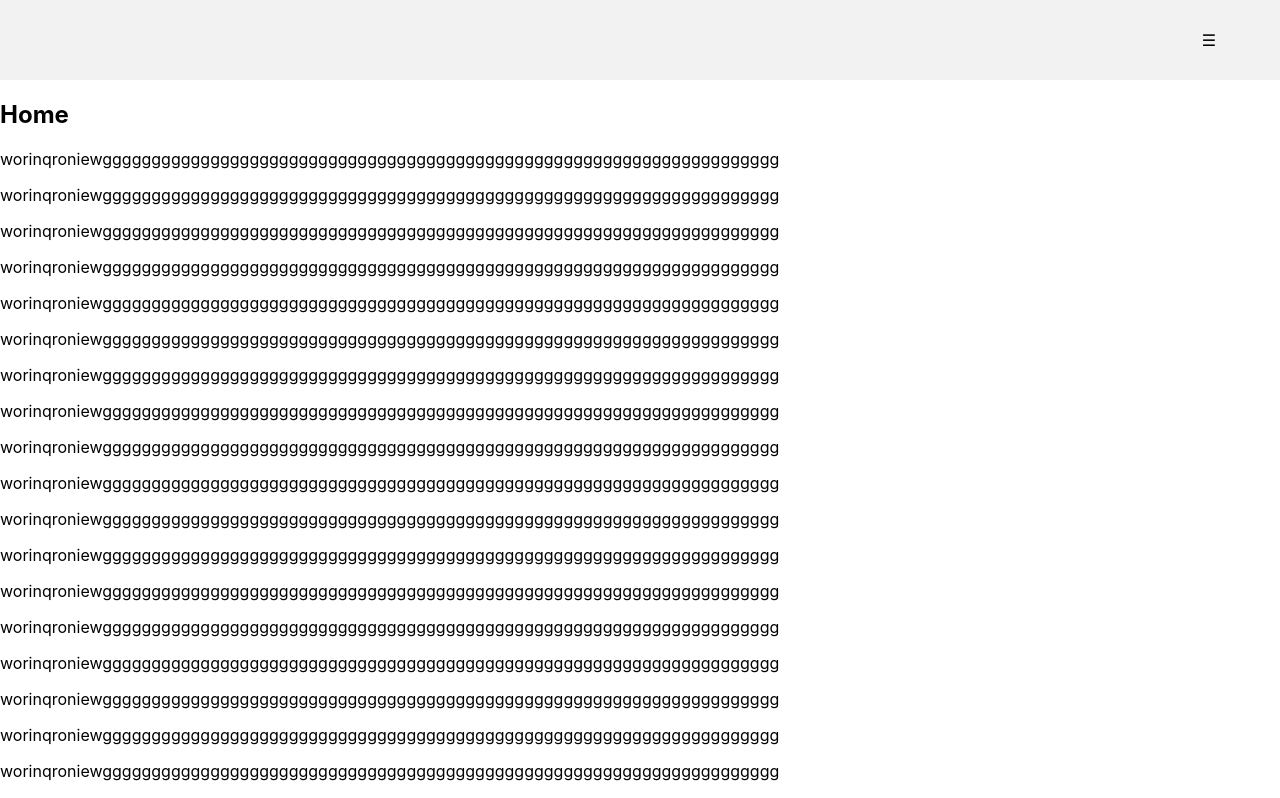
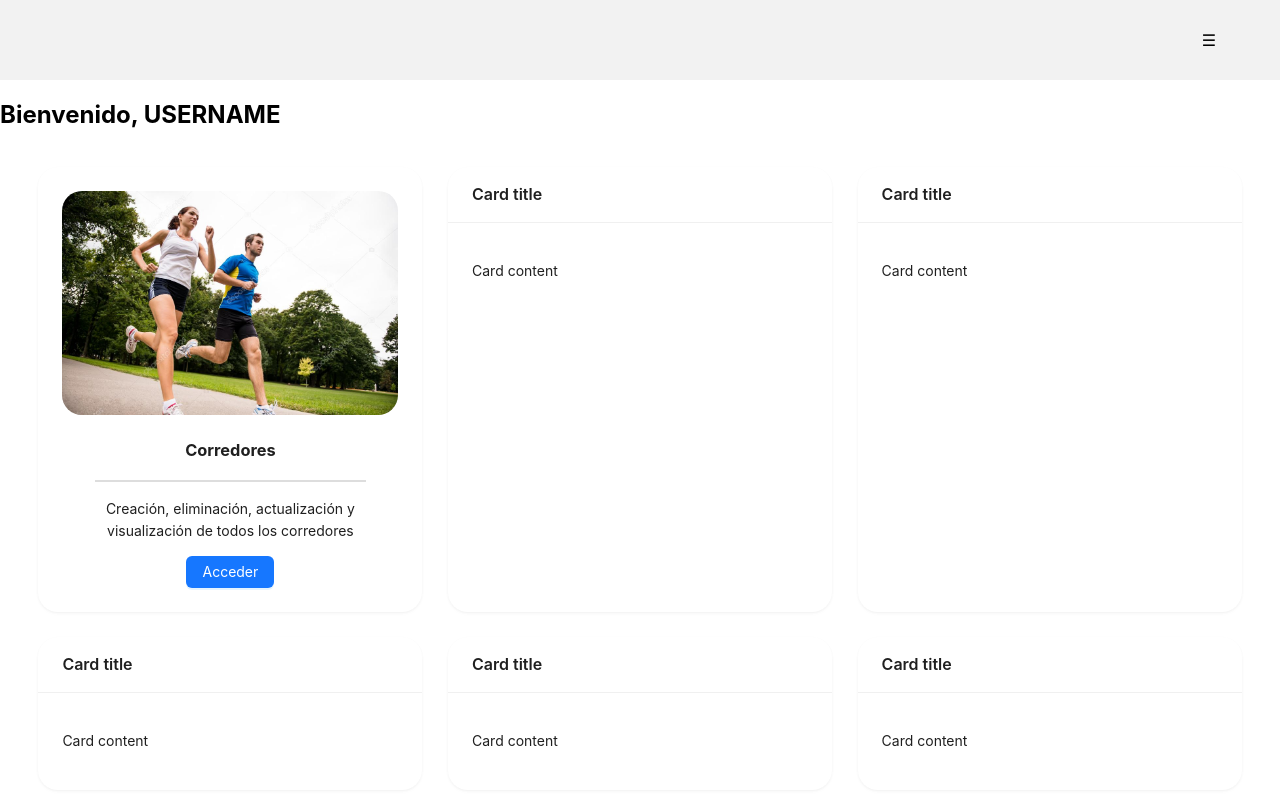
Before and after one commit to DanielMesaGarcia/Mitca, a React (Create React App) app in the folder frontend/: page /home in a window 1280 px wide. Shown: the top 798 px of the page. Built offline with nearby package versions, Linux system fonts and the light colour scheme.

Commit message:
Tarjetas home

```diff
--- /dev/null
+++ b/frontend/src/pages/Home/Home.css
@@ -0,0 +1,58 @@
+/* Home.css */
+.card-container {
+    display: flex;
+    flex-wrap: wrap;
+    justify-content: space-around;
+    margin: 2vw;
+  }
+
+  .custom-card {
+    flex: 1 1 30%;
+    margin: 1vw;
+    border-radius: 20px;
+    overflow: hidden;
+  }
+
+  .card-content {
+    text-align: center;
+  }
+
+  .card-image {
+    width: 100%;
+    border-radius: 20px;
+  }
+
+  .divider {
+    border: 0.5px solid #ddd;
+    width: 80%;
+    margin: 2vh auto;
+  }
+
+  @media screen and (max-width: 1440px) {
+    .custom-card {
+      flex: 1 1 30%;
+    }
+  }
+
+  @media screen and (max-width: 1024px) {
+    .custom-card {
+      flex: 1 1 45%;
+    }
+  }
+
+  @media screen and (max-width: 768px) {
+    .card-container {
+      flex-direction: column;
+      align-items: center;
+    }
+
+    .custom-card {
+      flex: 1 1 70%;
+    }
+  }
+
+  @media screen and (max-width: 480px) {
+    .custom-card {
+      flex: 1 1 80%;
+    }
+  }
--- a/frontend/src/pages/Home/Home.js
+++ b/frontend/src/pages/Home/Home.js
@@ -1,37 +1,43 @@
 import React from 'react';
 import Header from '../../components/header/Header';
+import { Card, Button } from 'antd';
+import './Home.css';
 
 const Home = () => {
+
   // Contenido y lógica específicos para la página de inicio de sesión
   return (
     <div>
-        <Header/>
-      <h2>Home</h2>
-      <p>worinqroniewggggggggggggggggggggggggggggggggggggggggggggggggggggggggggggggggggggg</p>
-      <p>worinqroniewggggggggggggggggggggggggggggggggggggggggggggggggggggggggggggggggggggg</p>
-      <p>worinqroniewggggggggggggggggggggggggggggggggggggggggggggggggggggggggggggggggggggg</p>
-      <p>worinqroniewggggggggggggggggggggggggggggggggggggggggggggggggggggggggggggggggggggg</p>
-      <p>worinqroniewggggggggggggggggggggggggggggggggggggggggggggggggggggggggggggggggggggg</p>
-      <p>worinqroniewggggggggggggggggggggggggggggggggggggggggggggggggggggggggggggggggggggg</p>
-      <p>worinqroniewggggggggggggggggggggggggggggggggggggggggggggggggggggggggggggggggggggg</p>
-      <p>worinqroniewggggggggggggggggggggggggggggggggggggggggggggggggggggggggggggggggggggg</p>
-      <p>worinqroniewggggggggggggggggggggggggggggggggggggggggggggggggggggggggggggggggggggg</p>
-      <p>worinqroniewggggggggggggggggggggggggggggggggggggggggggggggggggggggggggggggggggggg</p>
-      <p>worinqroniewggggggggggggggggggggggggggggggggggggggggggggggggggggggggggggggggggggg</p>
-      <p>worinqroniewggggggggggggggggggggggggggggggggggggggggggggggggggggggggggggggggggggg</p>
-      <p>worinqroniewggggggggggggggggggggggggggggggggggggggggggggggggggggggggggggggggggggg</p>
-      <p>worinqroniewggggggggggggggggggggggggggggggggggggggggggggggggggggggggggggggggggggg</p>
-      <p>worinqroniewggggggggggggggggggggggggggggggggggggggggggggggggggggggggggggggggggggg</p>
-      <p>worinqroniewggggggggggggggggggggggggggggggggggggggggggggggggggggggggggggggggggggg</p>
-      <p>worinqroniewggggggggggggggggggggggggggggggggggggggggggggggggggggggggggggggggggggg</p>
-      <p>worinqroniewggggggggggggggggggggggggggggggggggggggggggggggggggggggggggggggggggggg</p>
-      <p>worinqroniewggggggggggggggggggggggggggggggggggggggggggggggggggggggggggggggggggggg</p>
-      <p>worinqroniewggggggggggggggggggggggggggggggggggggggggggggggggggggggggggggggggggggg</p>
-      <p>worinqroniewggggggggggggggggggggggggggggggggggggggggggggggggggggggggggggggggggggg</p>
-      <p>worinqroniewggggggggggggggggggggggggggggggggggggggggggggggggggggggggggggggggggggg</p>
-      <p>worinqroniewggggggggggggggggggggggggggggggggggggggggggggggggggggggggggggggggggggg</p>
+      <Header />
 
-      {/* Agrega el contenido y la lógica adicional aquí */}
+      <h2>Bienvenido, USERNAME</h2>
+      <div className="card-container">
+      <Card className="custom-card" bordered={false}>
+          <div className="card-content">
+            <img src="/img/couple.jpg" alt="Sample" className="card-image" />
+            <h3>Corredores</h3>
+            <hr className="divider" />
+            <p>Creación, eliminación, actualización y visualización de todos los corredores</p>
+            <Button type="primary">Acceder</Button>
+          </div>
+        </Card>
+        <Card className="custom-card" title="Card title" bordered={false}>
+          <p>Card content</p>
+        </Card>
+        <Card className="custom-card" title="Card title" bordered={false}>
+          <p>Card content</p>
+        </Card>
+        <Card className="custom-card" title="Card title" bordered={false}>
+          <p>Card content</p>
+        </Card>
+        <Card className="custom-card" title="Card title" bordered={false}>
+          <p>Card content</p>
+        </Card>
+        <Card className="custom-card" title="Card title" bordered={false}>
+          <p>Card content</p>
+        </Card>
+        {/* Agregar más tarjetas según sea necesario */}
+      </div>
     </div>
   );
 };
```
